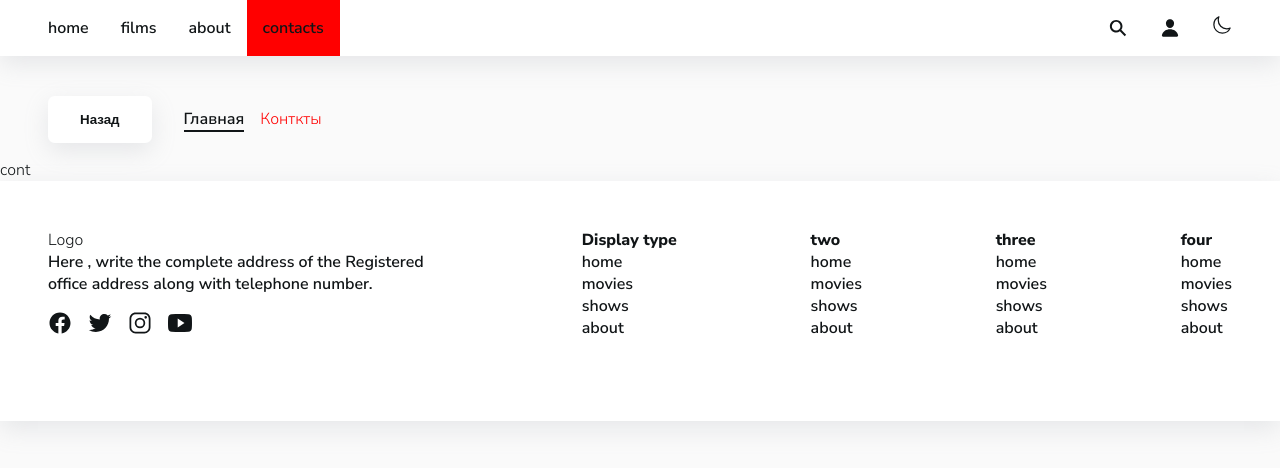
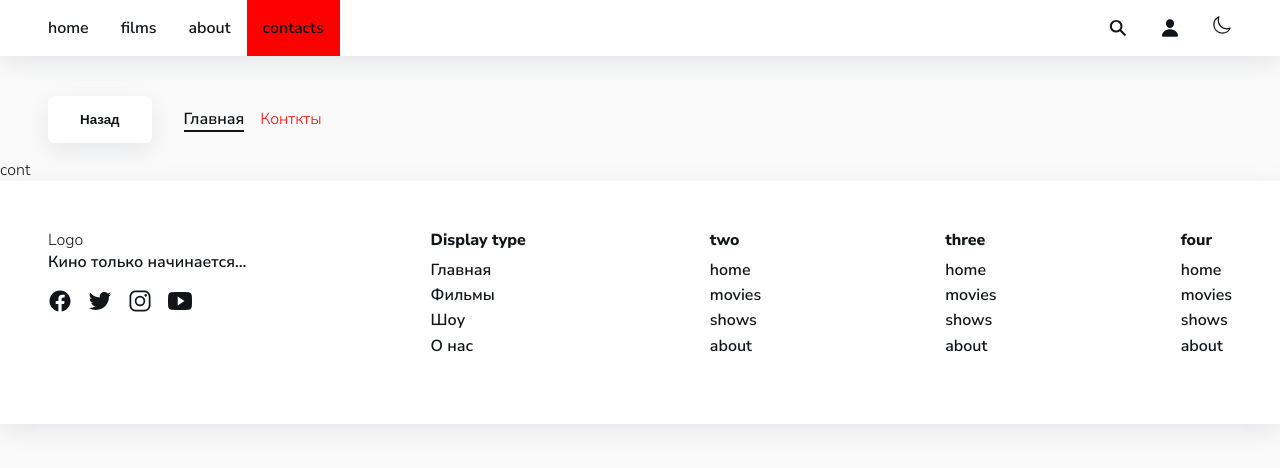
Before and after one commit to Koralldv/kinopoisk, a React (Create React App) app: page /contacts in a window 1280 px wide. Shown: the top 468 px of the page. Built offline with nearby package versions, Linux system fonts and the light colour scheme; no server answers.

Commit message:
Отступы, англ на русский, дал заголовки ссылкам

```diff
--- a/src/components/Footer.jsx
+++ b/src/components/Footer.jsx
@@ -8,19 +8,19 @@ const links = [
         title: 'Display type',
         list: [
             {
-                name: 'home',
+                name: 'Главная',
                 link: '/',
             },
             {
-                name: 'movies',
+                name: 'Фильмы',
                 link: '/movies',
             },
             {
-                name: 'shows',
+                name: 'Шоу',
                 link: '/shows',
             },
             {
-                name: 'about',
+                name: 'О нас',
                 link: '/about',
             },
         ],
@@ -119,13 +119,10 @@ export const Footer = () => {
             <About>
                 {/* <Logo></Logo> */}
                 <div>Logo</div>
-                <Slogan>
-                    Here , write the complete address of the Registered office address along with
-                    telephone number.
-                </Slogan>
+                <Slogan>Кино только начинается…</Slogan>
                 <Social>
                     {social.map((s) => (
-                        <SocialLink key={`${s.name}`} href={`${s.link}`}>
+                        <SocialLink key={`${s.name}`} title={s.name} href={`${s.link}`}>
                             <SocialItem>{React.createElement(s.сomp, { size: '24px' })}</SocialItem>
                         </SocialLink>
                     ))}
@@ -190,11 +187,14 @@ const ListTitle = styled.span`
     font-size: var(--fz-md);
     font-weight: var(--fw-bold);
     color: var(--colors-text);
+    display: block;
+    margin-bottom: 0.5rem;
 `;
 
 const ListItem = styled.li`
     font-size: var(--fz-md);
     font-weight: var(--fw-normal);
+    margin-bottom: 0.2rem;
 `;
 
 const SocialLink = styled.a`
```
